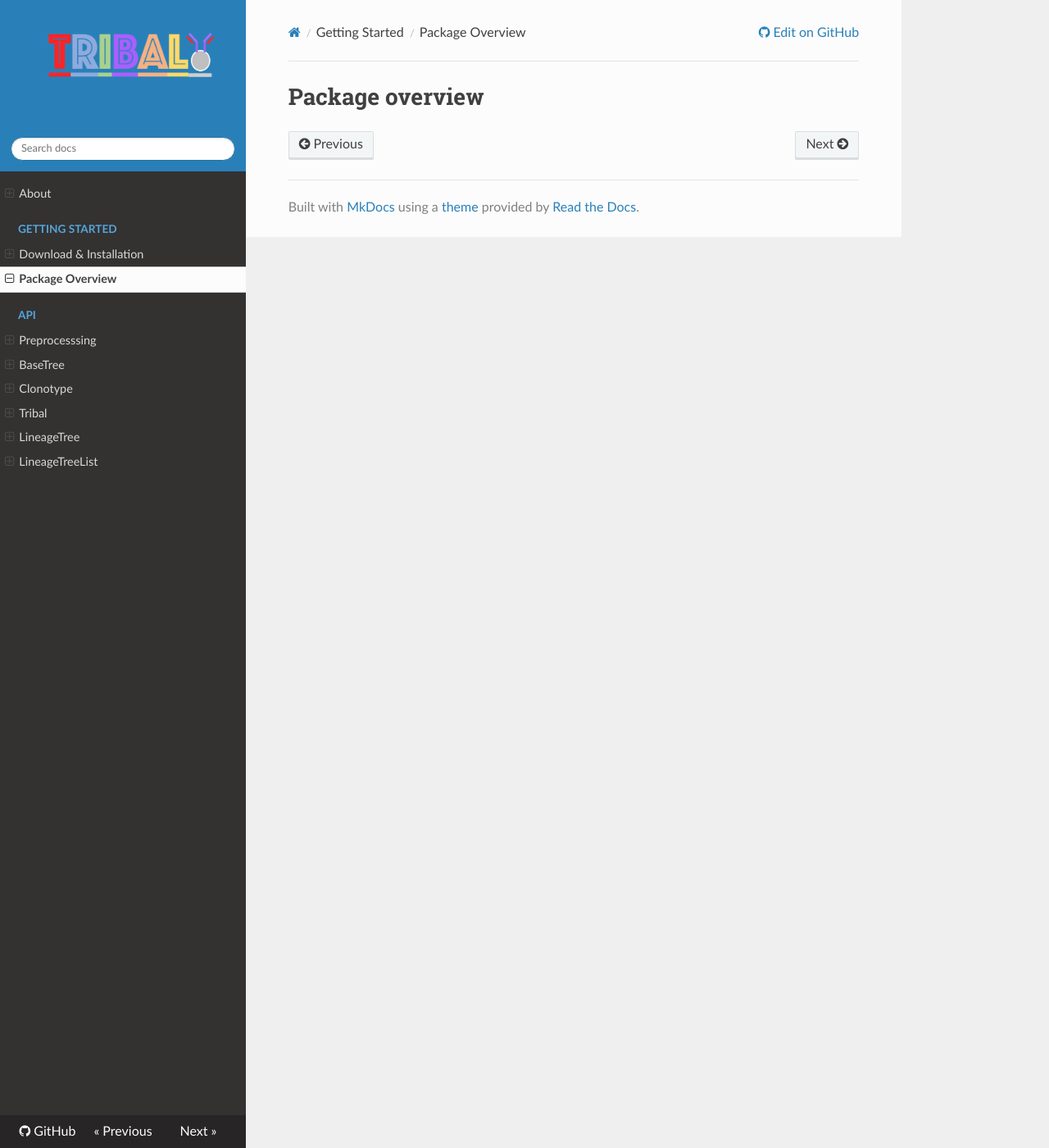
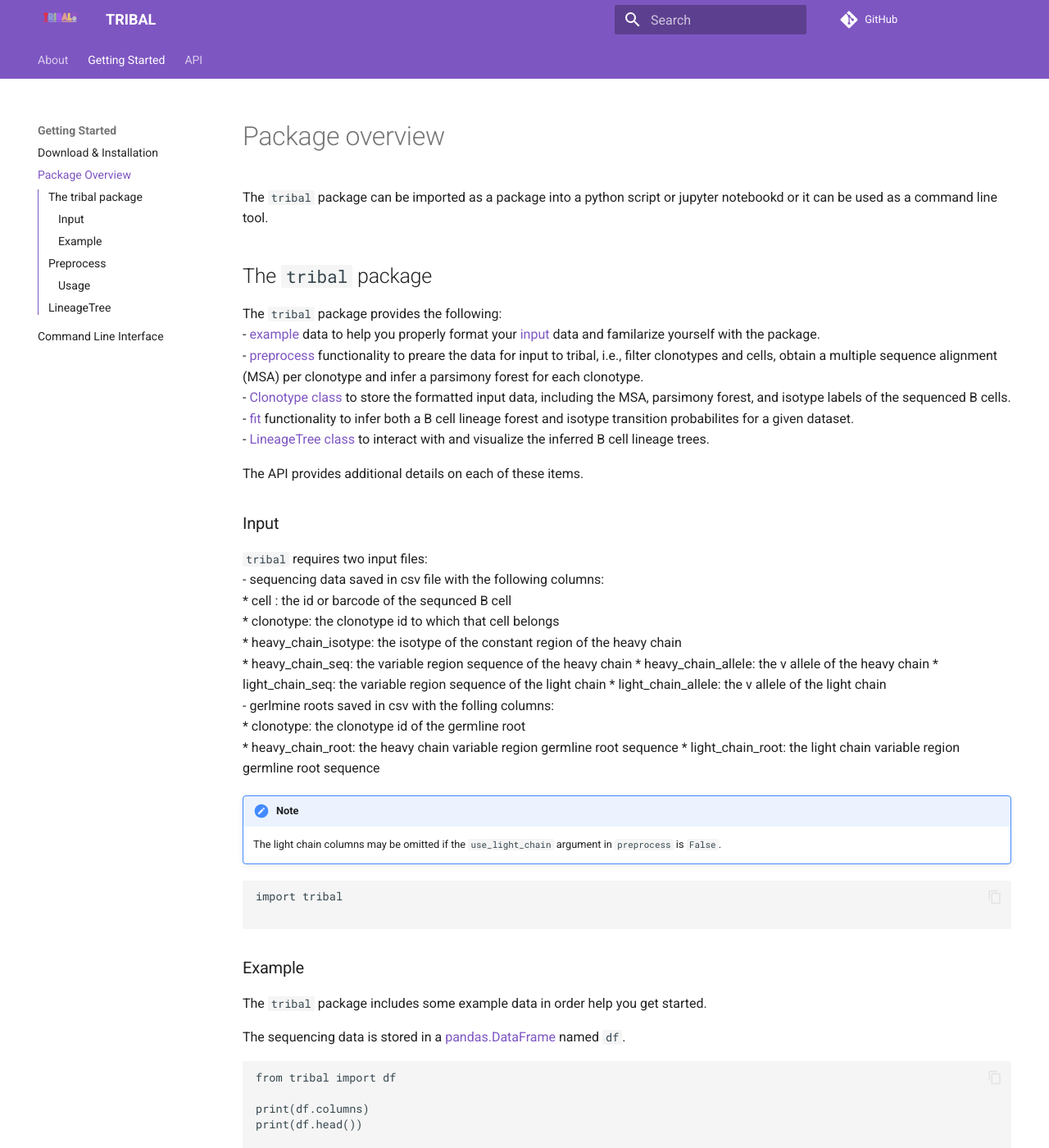
Before and after one commit to elkebir-group/TRIBAL, an MkDocs documentation site: the page built from docs/setup/package.md, in a window 1280 px wide and 1400 px high. Shown: the whole window at 82% size. Built offline with MkDocs 1.6.1 and Material for MkDocs 9.7.7, drawn with Linux system fonts in a browser that asks for light colours; nearby versions of some CDN libraries; comment, search, counter and statistics services are not loaded; some of the changed text lies outside the part shown.

````diff
--- a/docs/setup/package.md
+++ b/docs/setup/package.md
@@ -1 +1,97 @@
-#Package overview
+# Package overview
+
+
+The `tribal` package can be imported as a package into a python script or jupyter notebookd or it can be used as a command line tool.
+
+## The `tribal` package
+
+The `tribal` package provides the following:
+- [example](#example) data to help you properly format your [input](#input) data and familarize yourself with the package.
+- [preprocess](#preprocess) functionality to preare the data for input to tribal, i.e., filter clonotypes and cells, obtain a multiple sequence alignment (MSA) per clonotype and infer a parsimony forest for each clonotype.
+- [Clonotype class](#clonotype) to store the formatted input data, including the MSA, parsimony forest, and isotype labels of the sequenced B cells.
+-  [fit](#fit) functionality to infer both a B cell lineage forest and isotype transition probabilites for a given dataset.
+- [LineageTree class](#lineagetree) to interact with and visualize the inferred B cell lineage trees.
+
+The API provides additional details on each of these items.
+
+
+### Input
+
+
+`tribal` requires two input files:
+    - sequencing data saved in csv file with the following columns:
+        * cell : the id or barcode of the sequnced B cell
+        * clonotype: the clonotype id to which that cell belongs
+        * heavy_chain_isotype: the isotype of the constant region of the heavy chain
+        * heavy_chain_seq: the variable region sequence of the heavy chain
+        * heavy_chain_allele: the v allele of the heavy chain
+        * light_chain_seq:  the variable region sequence of the light chain
+        * light_chain_allele: the v allele of the light chain
+    - gerlmine roots saved in csv with the folling columns:
+        * clonotype: the clonotype id of the germline root
+        * heavy_chain_root: the heavy chain variable region germline root sequence
+        * light_chain_root: the light chain variable region germline root sequence
+
+!!! note
+    The light chain columns may be omitted if the `use_light_chain` argument in `preprocess` is `False`.
+
+
+
+
+```py
+import tribal
+
+```
+
+
+
+
+
+### Example
+
+The `tribal` package includes some example data in order help you get started.
+
+
+The sequencing data is stored in a [pandas.DataFrame](https://pandas.pydata.org/pandas-docs/stable/reference/api/pandas.DataFrame.html) named `df`.
+
+```python
+from tribal import df
+
+print(df.columns)
+print(df.head())
+
+```
+
+The corresponding germline roots for both the heavy and light are stored in a [pandas.DataFrame](https://pandas.pydata.org/pandas-docs/stable/reference/api/pandas.DataFrame.html) named roots.
+```python
+from tribal import roots
+
+print(roots.columns)
+print(roots.head())
+```
+
+## Preprocess
+
+The preprocessing function will:
+    -  filter out clonotypes that are below the minimum number of cells
+    -  filter out cells which have v alleles that differ from the majority of the clonotype
+    -  perform a multiple sequence alignment (MSA) for each valid clonotype using [mafft](https://mafft.cbrc.jp/alignment/software/)
+    -  infer a parsimony forest for each clonotype given the MSA using [dnapars](https://phylipweb.github.io/phylip/)
+
+
+See [preprocess](../api/preprocess.md) for more details.
+
+
+### Usage
+```python
+
+
+   isotypes = ['IGHM', 'IGHG3', 'IGHG1', 'IGHA1','IGHG2','IGHG4','IGHE','IGHA2']
+
+   clonotypes, df_filt = preprocess(df, roots,isotypes=isotypes, min_size=4, use_light_chain=True, cores=3, verbose=True )
+
+
+```
+
+
+## LineageTree
--- a/mkdocs.yml
+++ b/mkdocs.yml
@@ -3,13 +3,40 @@ site_name: TRIBAL
 repo_url: https://github.com/elkebir-group/TRIBAL
 # edit_uri: src/master/docs/
 theme:
-  name: readthedocs
-  navigation_depth: 2
+  # name: readthedocs
+  name: material
+  navigation_depth: 4
   collapse_navigation: False
-  sticky_navigation: False
+  sticky_navigation: True
   locale: en
   titles_only: False
   logo: img/logo.png
+  features:
+    - navigation.tabs
+    - navigation.sections
+    - navigation.top
+    - toc.integrate
+    - search.suggest
+    - content.code.annotation
+    - content.code.copy
+    - content.tabs.link
+  palette:
+    primary: deep purple
+    accent: deep orange
+    theme:
+    # Palette toggle for light mode
+    - scheme: default
+      toggle:
+        icon: material/brightness-7
+        name: Switch to dark mode
+
+    # Palette toggle for dark mode
+    - scheme: slate
+      toggle:
+        icon: material/brightness-4
+        name: Switch to light mode
+language: en
+
 plugins:
   - search
   - mkdocstrings:
@@ -19,21 +46,25 @@ plugins:
             show_source: true
             selection:
               members:
-                - "!^_"
+                - "!^_"  # Exclude private members starting with an underscore
 markdown_extensions:
   - def_list
   - sane_lists
   - smarty
   - toc:
       baselevel: 1
-      toc_depth: 1-4
+      toc_depth: 1-6
       permalink: True
+  - admonition
+  - pymdownx.snippets
+  - pymdownx.details
 docs_dir: 'docs'
 nav:
   - 'About' : index.md
   - 'Getting Started':
     - 'Download & Installation': setup/install.md
     - 'Package Overview' : setup/package.md
+    - 'Command Line Interface' : setup/cli.md
   - 'API':
     - 'Preprocesssing': 'api/preprocess.md'
     - 'BaseTree': 'api/base_tree.md'
--- a/pyproject.toml
+++ b/pyproject.toml
@@ -22,8 +22,9 @@ dependencies = [
     "pygraphviz>=1.10",
     "pandas==2.1.1",
     "biopython==1.81",
-    "mafft>=7.526",
-    "phylip>=3.697"
+    # "mafft>=7.526",
+    # "phylip==3.697",
+    "mkdocstrings[python]>=0.18",
     ]
 
 [project.urls]
@@ -33,6 +34,7 @@ dependencies = [
 
 [project.scripts]
 tribal = "tribal.cli:main"
+
 
 
 [tool.hatch.build.targets.sdist]
--- a/vignette.py
+++ b/vignette.py
@@ -23,7 +23,7 @@ if __name__ == "__main__":
     # import pandas as pd
     # pd.to_pickle(clonotypes, "tribal/data/clonotypes.pkl")
 
-    print(len(clonotypes))
+
     tr = Tribal(n_isotypes=len(isotypes), verbose=True, restarts=1, niter=15)
 
     #run in refinement mode
````
Also changed, not shown: docs/setup/cli.md (added, +107 -0 lines), docs/setup/install.md (+32 -24 lines), env.yml (+2 -5 lines), tribal/__init__.py (+6 -4 lines), 3 other files.
